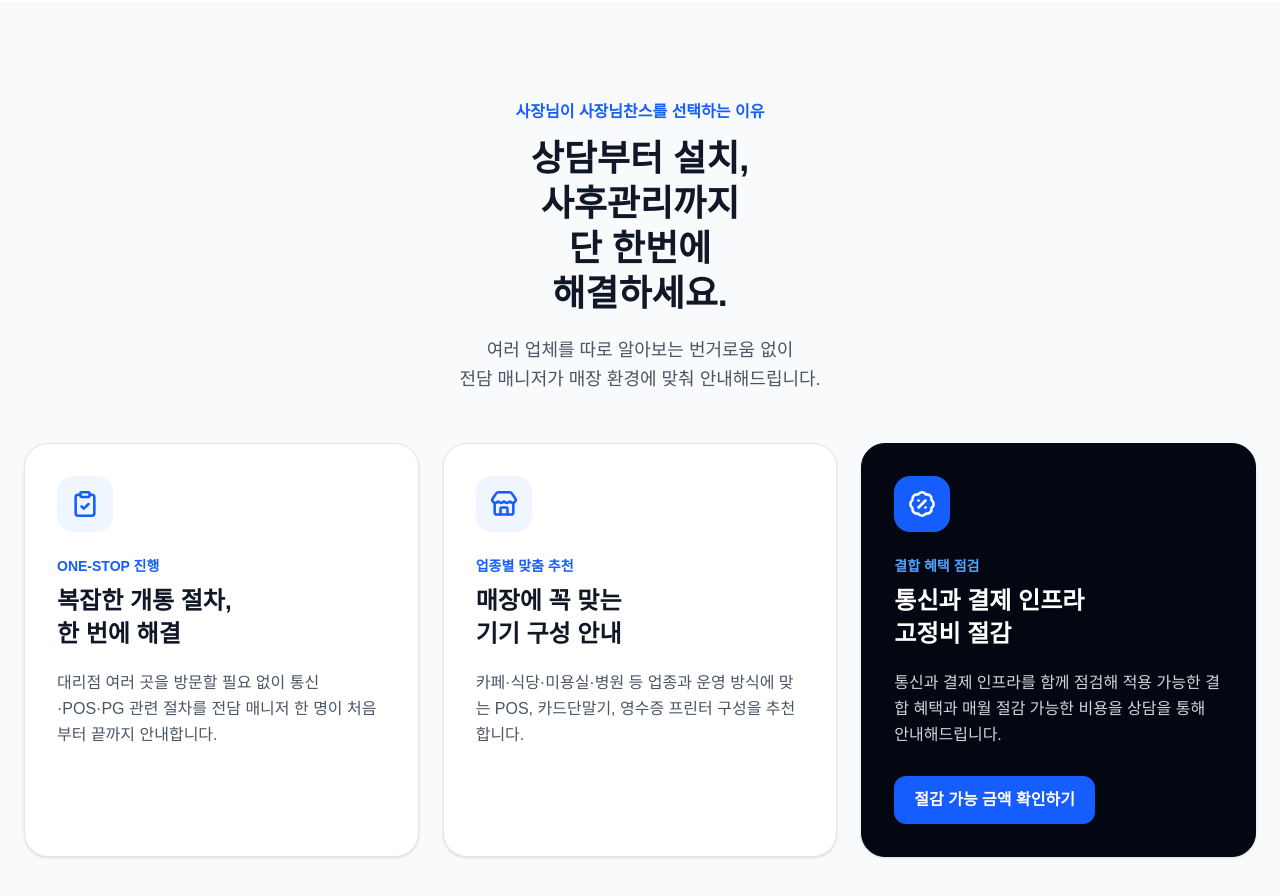
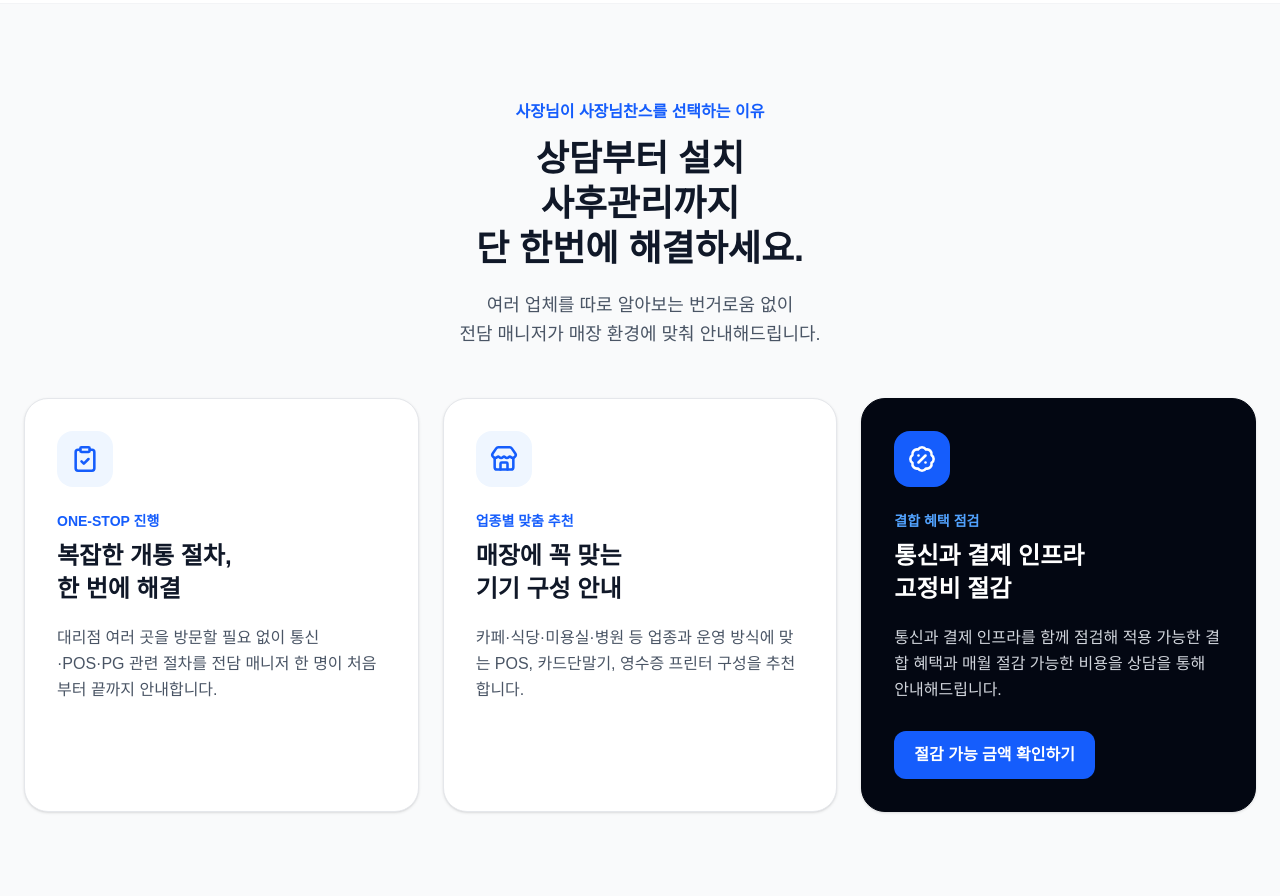
Before and after one commit to tidghrnt123-droid/sajangchance, a Next.js app: page / in a window 1280 px wide. Shown: the part 1200-2096 px from the top of the page. Built offline with nearby package versions, Linux system fonts and the light colour scheme.

Commit message:
수정 내용

```diff
--- a/app/page.tsx
+++ b/app/page.tsx
@@ -151,13 +151,11 @@
             </p>
 
             <h2 className="text-3xl md:text-4xl font-bold text-gray-900 leading-tight">
-              상담부터 설치,
+              상담부터 설치
   <br />
   사후관리까지
   <br />
-  단 한번에
-  <br />
-  해결하세요.
+  단 한번에 해결하세요.
 </h2>
 
             <p className="mt-5 text-lg text-gray-600 leading-relaxed">
```
